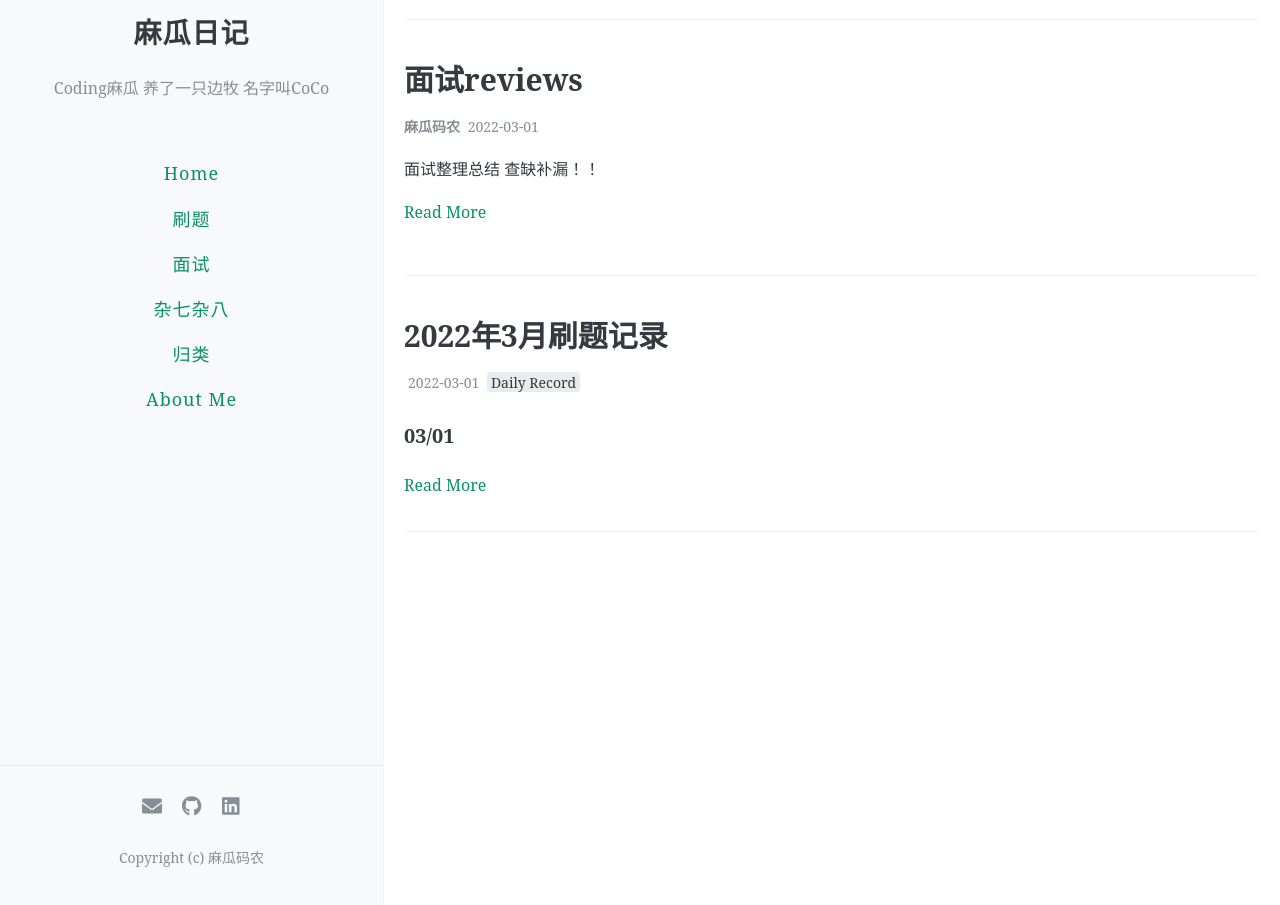
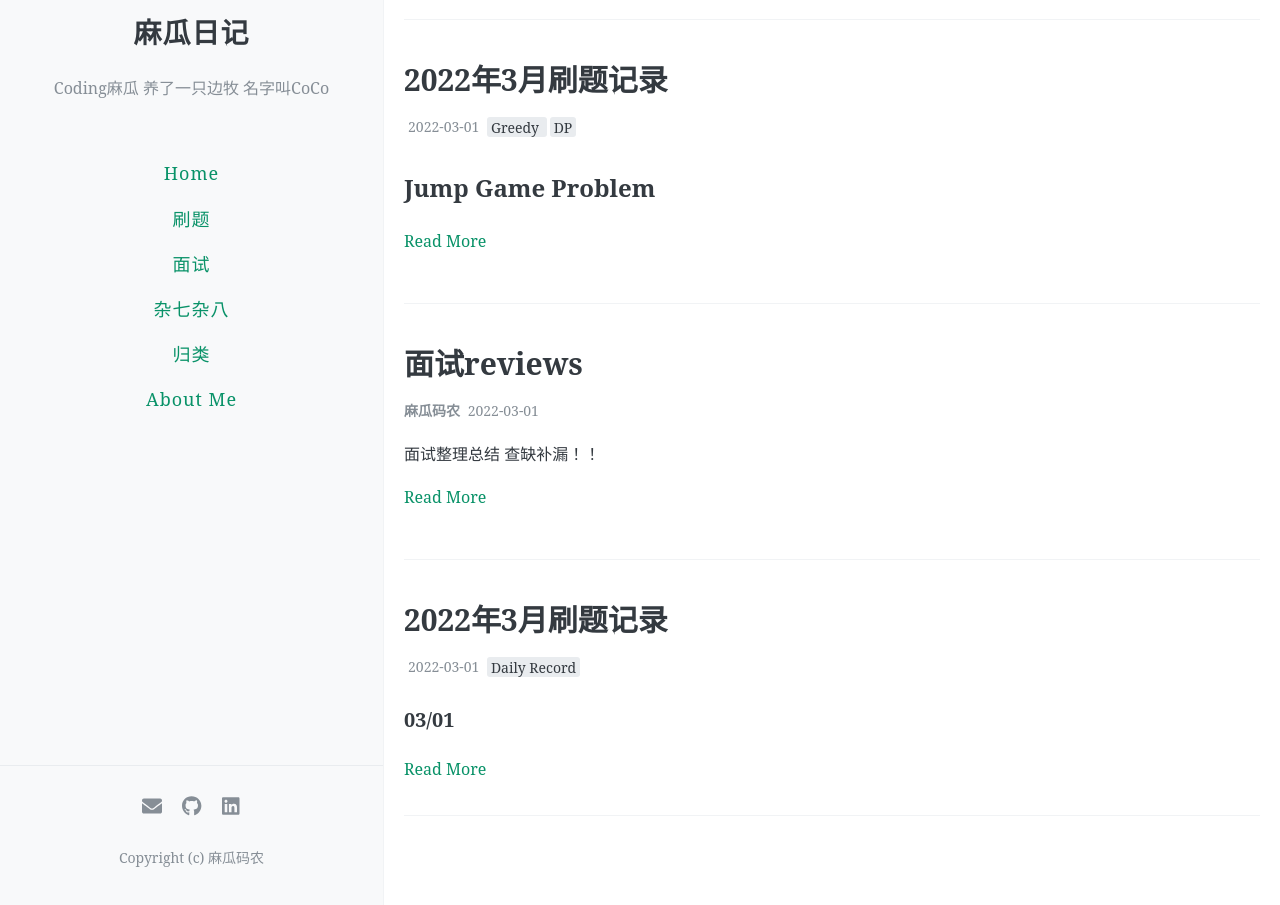
Before and after one commit to bfding95/bfding95.Github.io, a Jekyll site: the page built from index.html, in a window 1280 px wide and 1195 px high. Shown: the part 290-1195 px from the top of the window. Built offline with Jekyll 4.4.1, drawn with Linux system fonts in a browser that asks for light colours; the list of posts is cut into pages by our own code; comment, search, counter and statistics services are not loaded.

Commit message:
3.1 update

```diff
--- a/_posts/2022-03-01-March-leetcode-record.md
+++ b/_posts/2022-03-01-March-leetcode-record.md
@@ -9,7 +9,7 @@ comments: true
 ---
 
 ### 03/01
-1. [Median of Two Sorted Arrays](https://leetcode.com/problems/median-of-two-sorted-arrays/) -- binary search
-2. [Valid Parentheses](https://leetcode.com/problems/valid-parentheses/) -- stack
-3. [Spiral Matrix](https://leetcode.com/problems/spiral-matrix/) -- matrix
-4.
+1. [Median of Two Sorted Arrays](https://leetcode.com/problems/median-of-two-sorted-arrays/) -- Binary Search
+2. [Valid Parentheses](https://leetcode.com/problems/valid-parentheses/) -- Stack
+3. [Spiral Matrix](https://leetcode.com/problems/spiral-matrix/) -- Matrix
+4. [Jump Game II](https://leetcode.com/problems/jump-game-ii/) -- DP, Greedy
--- /dev/null
+++ b/_posts/2022-03-01-jump-game.md
@@ -0,0 +1,15 @@
+---
+layout: post
+title: 2022年3月刷题记录
+date: 2022-03-01
+Author: 麻瓜码农
+categories: [leetcode]
+tags: [Greedy, DP]
+comments: true
+---
+
+## Jump Game Problem
+
+Leetcode刷题遇到[JumpGameII](https://leetcode.com/problems/jump-game-ii/) 这题，一开始想到用dp去找每个index的最远能到的index。 但是要用到两层循环。时间复杂度worst-> O(n^2)。 看了题解的Greedy方法还是没有完全理解，专门整理所有jump game的题目方便回忆。
+
+Jump Game 感觉是热门面试题。一定要理解透！！
```
